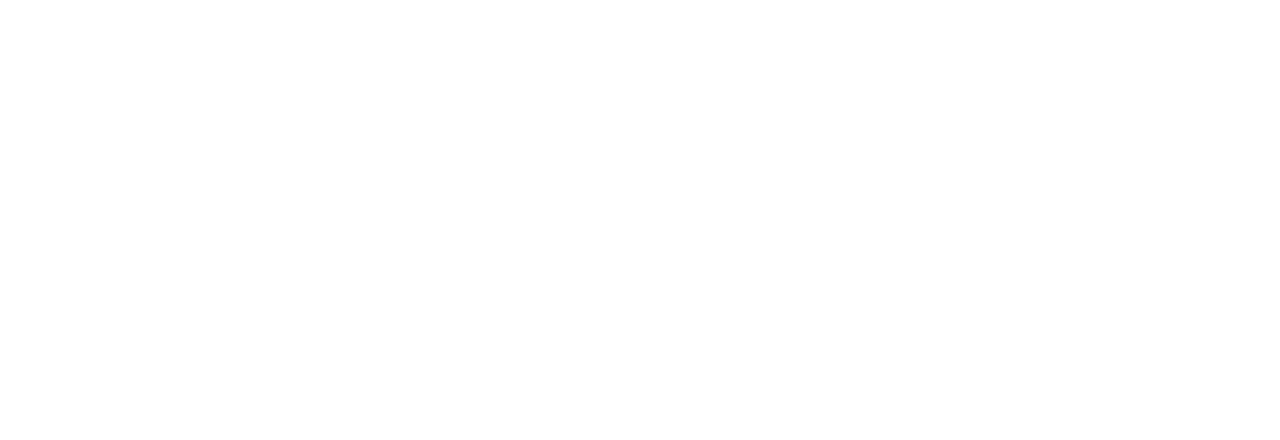
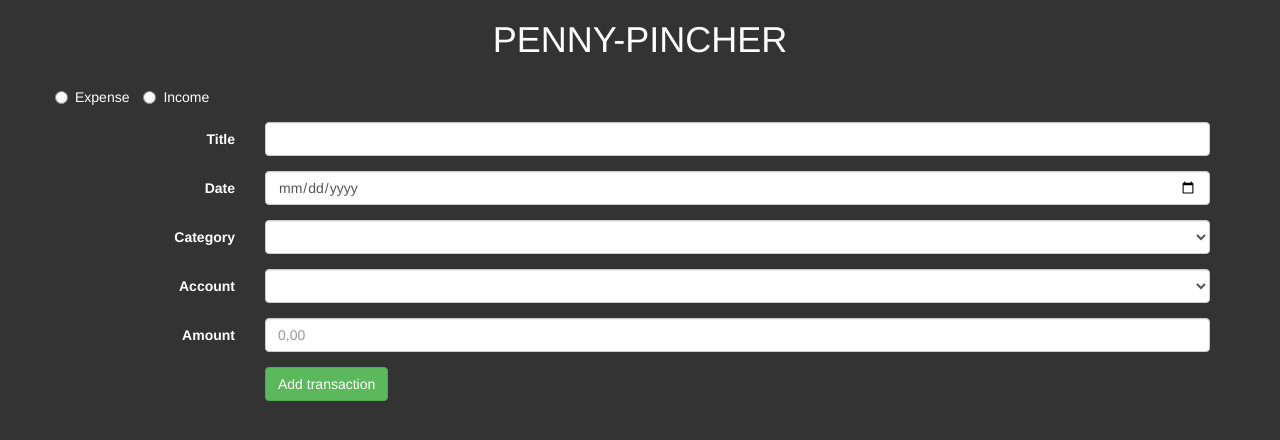
Before and after one commit to ChrisDrobnicky/Penny-Pincher, a website: page public/views/add_transaction/add_transaction.template.html in a window 1280 px wide. Drawn offline with nearby package versions, Linux system fonts and the light colour scheme.

Commit message:
add-transaction initial form

```diff
--- a/public/views/add_transaction/add_transaction.template.html
+++ b/public/views/add_transaction/add_transaction.template.html
@@ -2,9 +2,72 @@
 <html lang="en">
   <head>
     <meta charset="UTF-8">
-    <title>Title</title>
+    <meta http-equiv="X-UA-Compatible" content="IE=edge">
+    <meta name="viewport" content="width=device-width, initial-scale=1">
+    <title>Penny-Pincher</title>
+    <link
+      rel="stylesheet"
+      href="https://maxcdn.bootstrapcdn.com/bootstrap/3.3.7/css/bootstrap.min.css"
+      integrity="sha384-BVYiiSIFeK1dGmJRAkycuHAHRg32OmUcww7on3RYdg4Va+PmSTsz/K68vbdEjh4u"
+      crossorigin="anonymous">
+    <link rel="stylesheet" href="../../main.css">
+    <link rel="stylesheet" href="./stylesheets/add_transaction.stylesheet.css">
+    <script src="https://ajax.googleapis.com/ajax/libs/jquery/1.12.4/jquery.min.js"></script>
   </head>
-  <body>
-
+  <body class="pp-add-transaction">
+    <div class="container">
+      <header class="pp-header">
+        <h1 class="pp-header__heading">Penny-Pincher</h1>
+      </header>
+      <div class="pp-transaction">
+        <div class="form-horizontal" role="form">
+          <div class="pp-transaction__type form-group">
+            <label class="radio-inline">
+              <input type="radio" name="transaction-type" id="expense">Expense
+            </label>
+            <label class="radio-inline">
+              <input type="radio" name="transaction-type" id="income">Income
+            </label>
+          </div>
+          <div class="pp-transaction__title form-group">
+            <label for="title" class="control-label col-sm-2">Title</label>
+            <div class="col-sm-10">
+              <input class="form-control" id="title" type="text">
+            </div>
+          </div>
+          <div class="pp-transaction__date form-group">
+            <label for="date" class="control-label col-sm-2">Date</label>
+            <div class="col-sm-10">
+              <input class="form-control" id="date" type="date">
+            </div>
+          </div>
+          <div class="pp-transaction__category form-group">
+            <label for="category" class="control-label col-sm-2">Category</label>
+            <div class="col-sm-10">
+              <select class="form-control" id="category"> </select>
+            </div>
+          </div>
+          <div class="pp-transaction__account form-group">
+            <label for="account" class="control-label col-sm-2">Account</label>
+            <div class="col-sm-10">
+              <select class="form-control" id="account"> </select>
+            </div>
+          </div>
+          <div class="pp-transaction__amount form-group">
+            <label for="title" class="control-label col-sm-2">Amount</label>
+            <div class="col-sm-10">
+              <input class="form-control" id="amount" type="text" placeholder="0,00">
+            </div>
+          </div>
+          <div class="form-group">
+            <div class="col-sm-offset-2 col-sm-10">
+              <button type="submit" class="btn btn-success">Add transaction</button>
+            </div>
+          </div>
+        </div>
+      </div>
+    </div>
+    <script src="../../helper_modules/ManageLocalStorage.js"></script>
+    <script src="./add_transaction.js"></script>
   </body>
 </html>
--- /dev/null
+++ b/public/views/add_transaction/stylesheets/add_transaction.stylesheet.scss
@@ -0,0 +1,7 @@
+.pp-add-transaction {
+  color: #fff;
+  .pp-transaction {
+    .pp-transaction__type {
+    }
+  }
+}
```
Also changed, not shown: public/views/add_transaction/add_transaction.stylesheet.scss (deleted), public/views/add_transaction/stylesheets/add_transaction.stylesheet.css (added).
